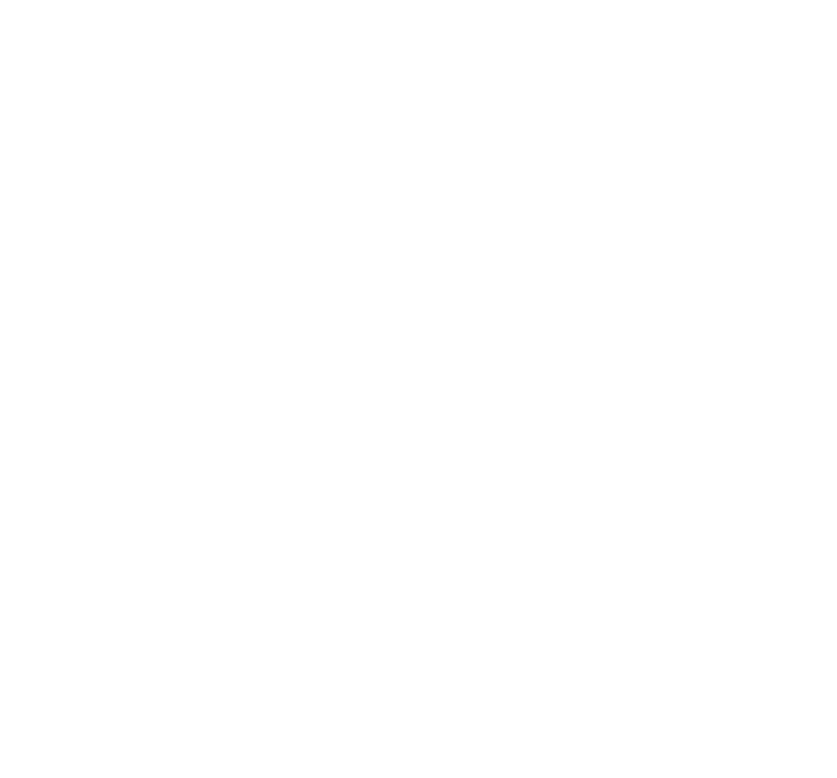
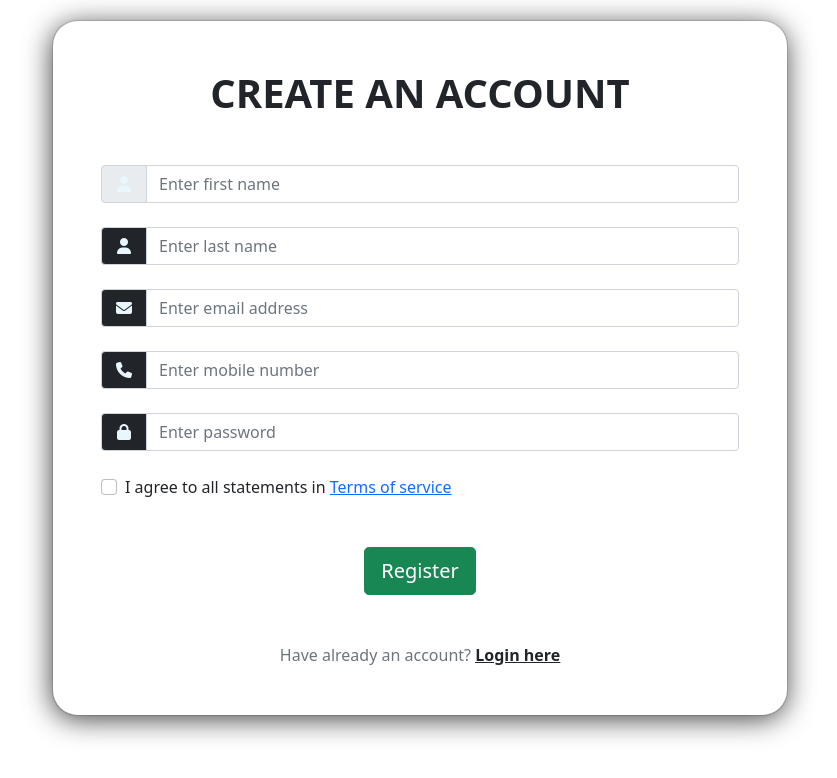
Before and after one commit to mridulthakur009/Ticket-Booking-App, a plain HTML site: page index.html in a window 1280 px wide. Shown: the whole page, without its empty margins (220-1057 px from the left). Drawn offline with Linux system fonts and the light colour scheme.

Commit message:
sign up page

```diff
--- a/index.html
+++ b/index.html
@@ -10,8 +10,132 @@
     <link rel="stylesheet" href="css/all.css" />
   </head>
 
-  <body >
+  <body>
+    <section class="bg-img-signup" style="padding: 20px">
+      <div class="container">
+        <div class="row d-flex justify-content-center align-items-center">
+          <div class="col-md-8">
+            <div class="card" style="border-radius: 25px">
+              <div
+                class="card-body p-md-5"
+                style="
+                  box-shadow: -1px 4px 28px 0px rgba(0, 0, 0, 0.75);
+                  border-radius: 25px;
+                "
+              >
+                <h1 class="text-center fw-bold mb-5 text-uppercase">
+                  create an account
+                </h1>
 
+                <form>
+                  <div class="mb-4">
+                    <div class="input-group">
+                      <span class="input-group-text"
+                        ><i class="fas fa-user fa-fw" style="color: #e9f6fe"></i
+                      ></span>
+                      <input
+                        type="text"
+                        id="fName"
+                        class="form-control"
+                        placeholder="Enter first name"
+                      />
+                    </div>
+                  </div>
+
+                  <div class="mb-4">
+                    <div class="input-group">
+                      <span class="input-group-text bg-dark"
+                        ><i class="fas fa-user fa-fw" style="color: #e9f6fe"></i
+                      ></span>
+                      <input
+                        type="text"
+                        id="lName"
+                        class="form-control"
+                        placeholder="Enter last name"
+                      />
+                    </div>
+                  </div>
+
+                  <div class="mb-4">
+                    <div class="input-group">
+                      <span class="input-group-text bg-dark"
+                        ><i
+                          class="fas fa-envelope fa-fw"
+                          style="color: #e9f6fe"
+                        ></i
+                      ></span>
+                      <input
+                        type="email"
+                        id="email"
+                        class="form-control"
+                        placeholder="Enter email address"
+                      />
+                    </div>
+                  </div>
+
+                  <div class="mb-4">
+                    <div class="input-group">
+                      <span class="input-group-text bg-dark"
+                        ><i
+                          class="fa-solid fa-phone fa-fw"
+                          style="color: #e9f6fe"
+                        ></i
+                      ></span>
+                      <input
+                        type="text"
+                        id="mobNumber"
+                        class="form-control"
+                        placeholder="Enter mobile number"
+                      />
+                    </div>
+                  </div>
+
+                  <div class="mb-4">
+                    <div class="input-group">
+                      <span class="input-group-text bg-dark"
+                        ><i class="fas fa-lock fa-fw" style="color: #e9f6fe"></i
+                      ></span>
+                      <input
+                        type="password"
+                        id="password"
+                        class="form-control"
+                        placeholder="Enter password"
+                      />
+                    </div>
+                  </div>
+
+                  <div class="form-check mb-5">
+                    <input
+                      class="form-check-input"
+                      type="checkbox"
+                      id="agreeTerms"
+                    />
+                    <label class="form-check-label" for="agreeTerms">
+                      I agree to all statements in
+                      <a href="./pages/terms-of-service.html"
+                        >Terms of service</a
+                      >
+                    </label>
+                  </div>
+
+                  <div class="text-center">
+                    <button type="button" class="btn btn-success btn-lg">
+                      Register
+                    </button>
+                    <p class="text-center text-muted mt-5 mb-0">
+                      Have already an account?
+                      <a href="./pages/login.html" class="fw-bold text-body"
+                        ><u>Login here</u>
+                      </a>
+                    </p>
+                  </div>
+                </form>
+              </div>
+            </div>
+          </div>
+        </div>
+      </div>
+    </section>
 
     <script src="js/script.js"></script>
     <script src="js/bootstrap.bundle.min.js"></script>
```
